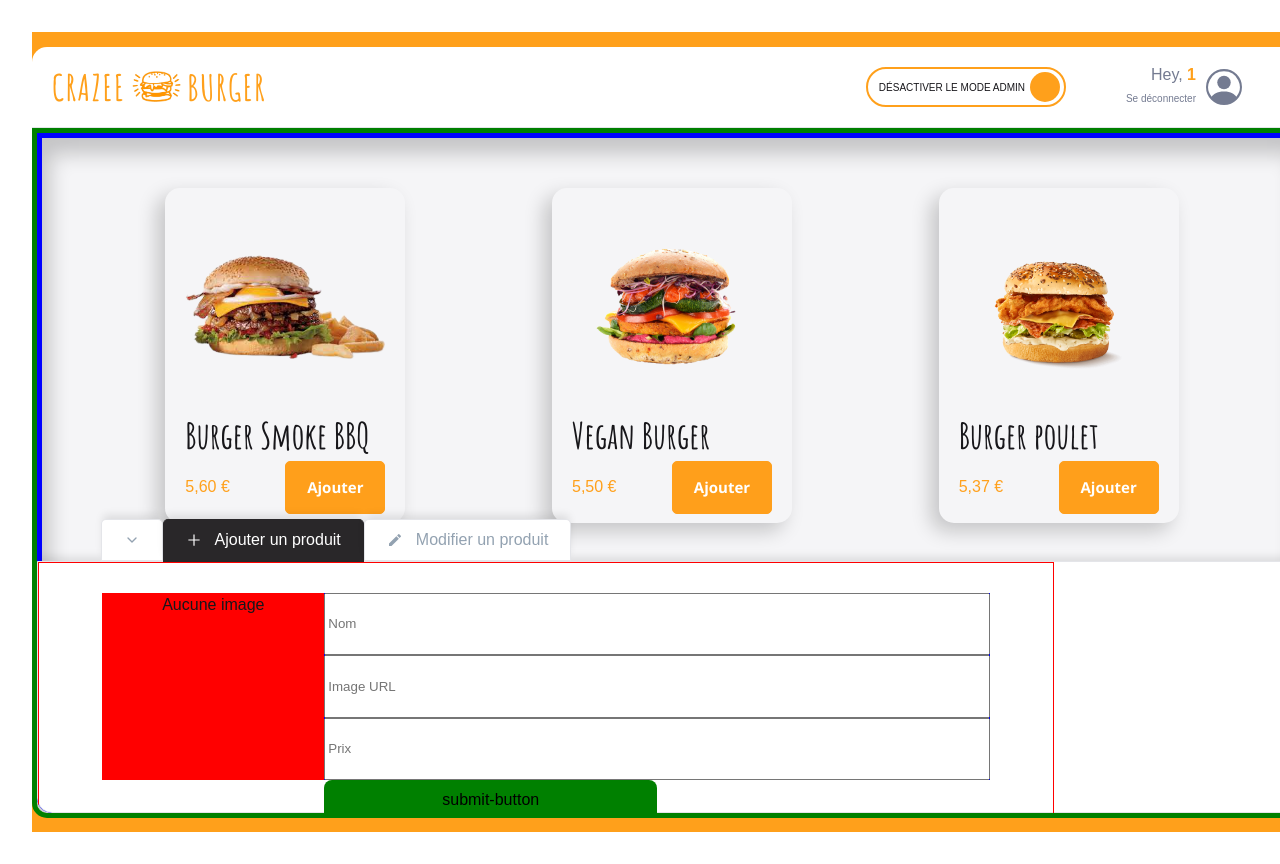
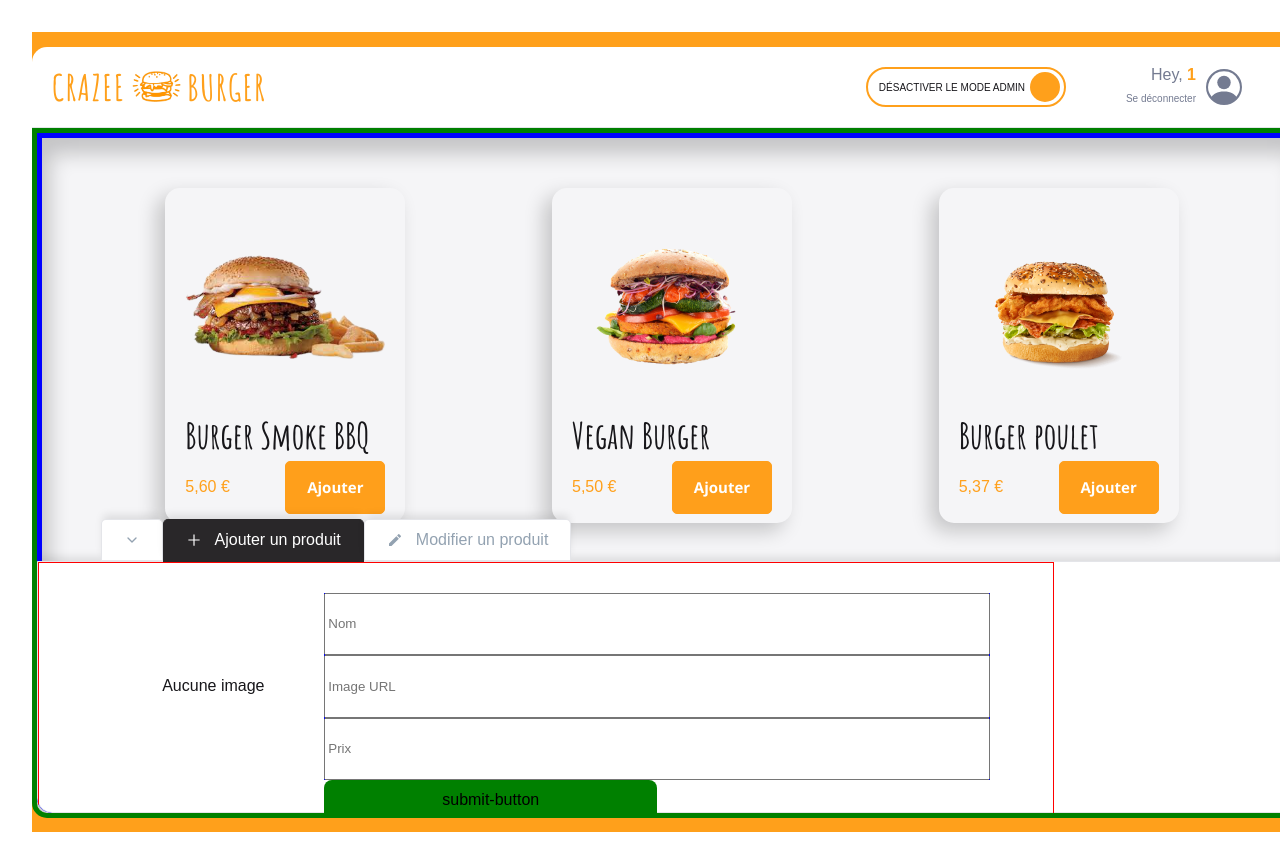
Before and after one commit to CarlMaillard/crazee-burger, a React (Vite) app: page /order/1 in a window 1280 px wide. Shown: the top 864 px of the page. Built offline with nearby package versions, Linux system fonts and the light colour scheme; grey boxes are pictures that could not be loaded.

Commit message:
✨ F08: ADMIN > AddForm  > Add image preview

```diff
--- a/src/components/pages/order/Main/Admin/AdminPanel/AddForm.jsx
+++ b/src/components/pages/order/Main/Admin/AdminPanel/AddForm.jsx
@@ -35,7 +35,17 @@ export default function AddForm() {
 
   return(
   <AddFormStyled onSubmit={handleSubmit}>
-    <div className="image-preview" >Aucune image</div>
+   <div className="image-preview" >
+   {
+    newProduct.imageSource ? (
+      <img src={newProduct.imageSource} alt={newProduct.title} />
+    ): (
+      <div >Aucune image</div>
+    )
+  }
+    </div>
+
+
     <div className="input-fields">
       <input name="title" value={newProduct.title} type="text" placeholder="Nom" onChange={handleChange} />
       <input name="imageSource" value={newProduct.imageSource } className={newProduct.imageSource === null ? "coming-soon" : "" } type="text" placeholder="Image URL" onChange={handleChange} />
@@ -58,9 +68,18 @@ width: 70%;
 
 
 .image-preview{
-  background: red;
   grid-area: 1 / 1 / 4 / 2;
-  /* background-image: url("/images/coming-soon.png"); */
+  display: flex;
+  justify-content: center;
+  align-items: center;
+
+ img {
+  width: 100%;
+  height: 100%;
+  object-fit: contain;
+  object-position: center;
+ }
+
 }
 
 .coming-soon{
```
